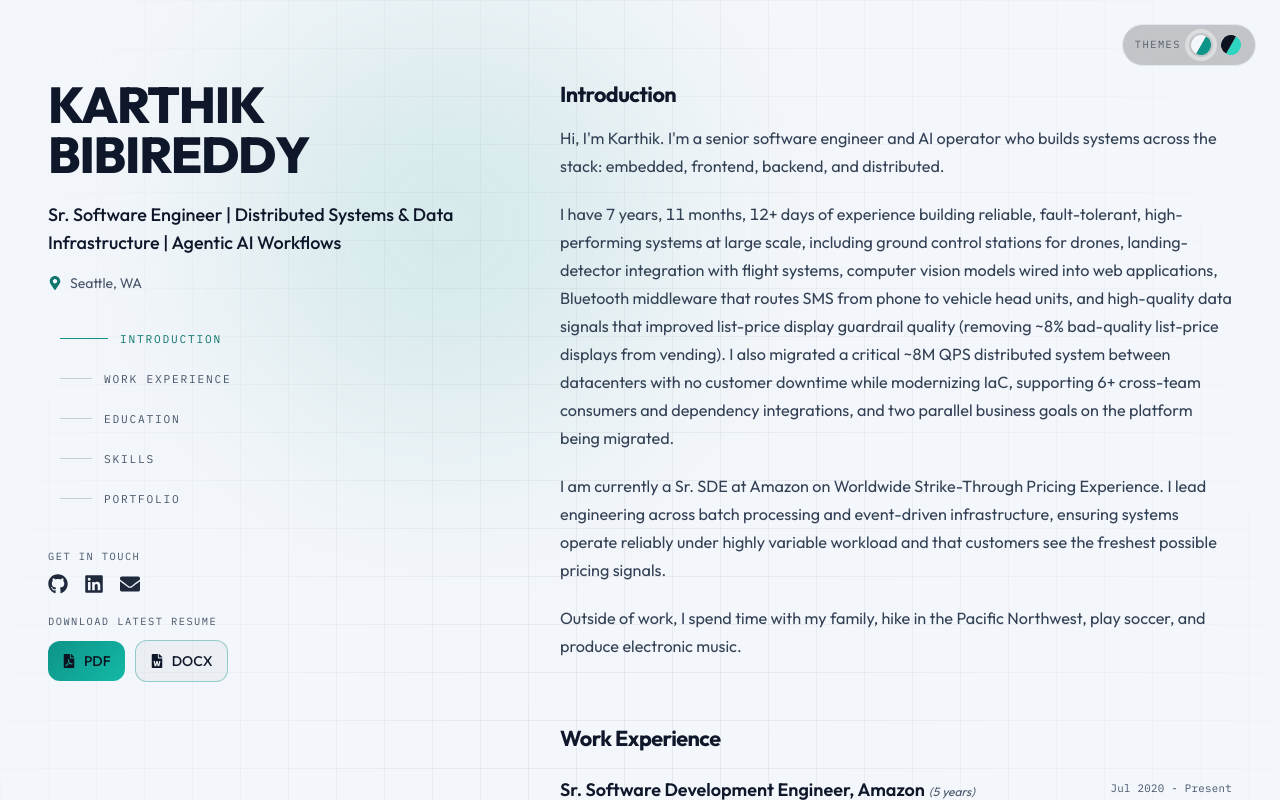
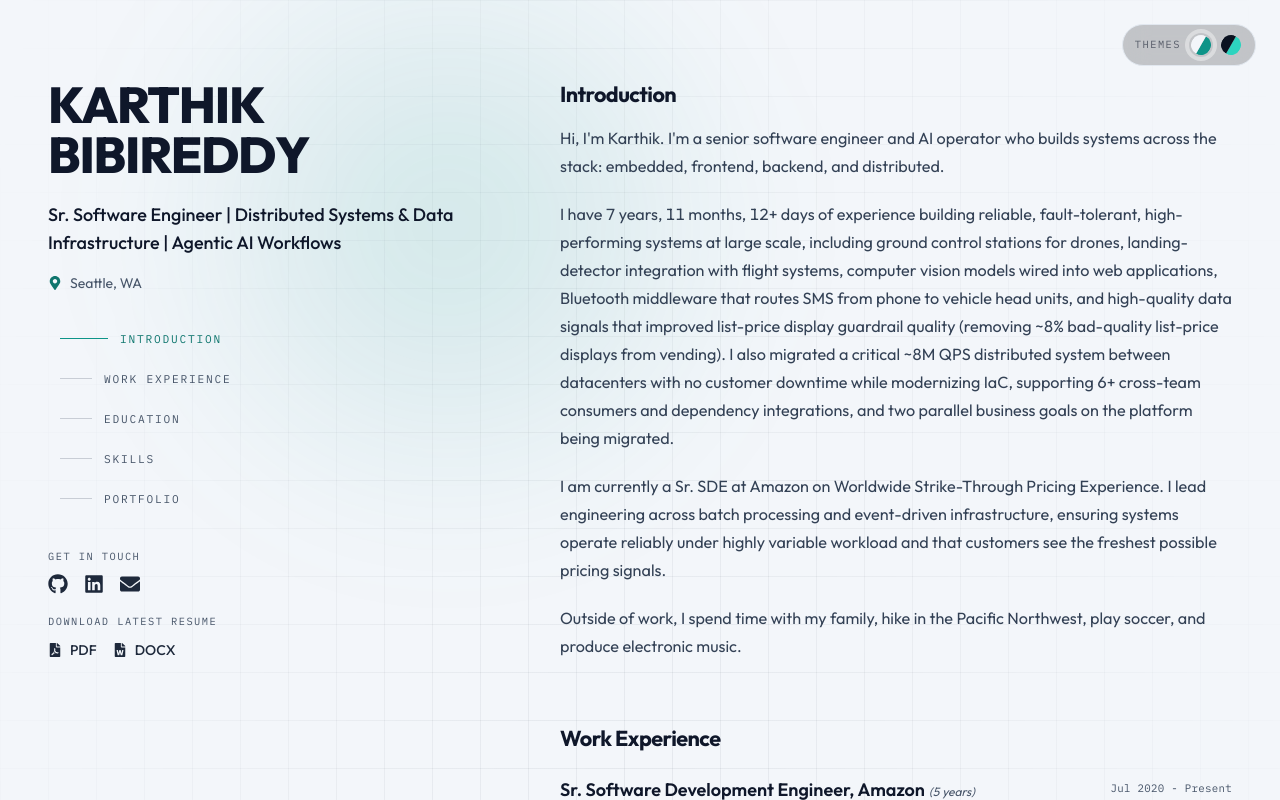
Before and after one commit to kbibireddy/personal-website, a Next.js app: page / in a window 1280 px wide. Shown: the top 800 px of the page. Built offline with nearby package versions, Linux system fonts and the light colour scheme.

Commit message:
Make resume PDF/DOCX downloads text-only
Remove filled teal and chip backgrounds from Download latest resume
actions; keep icon + label links clickable.

```diff
--- a/src/app/page.tsx
+++ b/src/app/page.tsx
@@ -248,24 +248,25 @@ export default function Home() {
                   <p className={`mb-2.5 font-mono text-[0.65rem] uppercase tracking-[0.14em] ${muted}`}>
                     Download latest resume
                   </p>
-                  <div className="flex flex-wrap items-center gap-2.5">
+                  <div className="flex flex-wrap items-center gap-4">
                     <motion.button
+                      type="button"
                       onClick={() => generatePDF()}
                       whileHover={{ y: -2 }}
-                      className="inline-flex items-center gap-2 rounded-xl px-3.5 py-2.5 text-sm font-medium text-[#0B1220] transition-transform"
-                      style={{
-                        background: `linear-gradient(135deg, ${accent}, ${
-                          theme === 'discord' ? '#0EA5E9' : '#14B8A6'
-                        })`,
-                      }}
+                      className={`inline-flex items-center gap-2 bg-transparent p-0 text-sm font-medium transition-opacity hover:opacity-70 ${
+                        theme === 'meta' ? 'text-slate-800' : 'text-slate-100'
+                      }`}
                     >
                       <FaFilePdf />
                       PDF
                     </motion.button>
                     <motion.button
+                      type="button"
                       onClick={() => generateDOCX()}
                       whileHover={{ y: -2 }}
-                      className={`inline-flex items-center gap-2 rounded-xl border ${accentBorder} ${surface} px-3.5 py-2.5 text-sm font-medium transition-transform`}
+                      className={`inline-flex items-center gap-2 bg-transparent p-0 text-sm font-medium transition-opacity hover:opacity-70 ${
+                        theme === 'meta' ? 'text-slate-800' : 'text-slate-100'
+                      }`}
                     >
                       <FaFileWord />
                       DOCX
```
